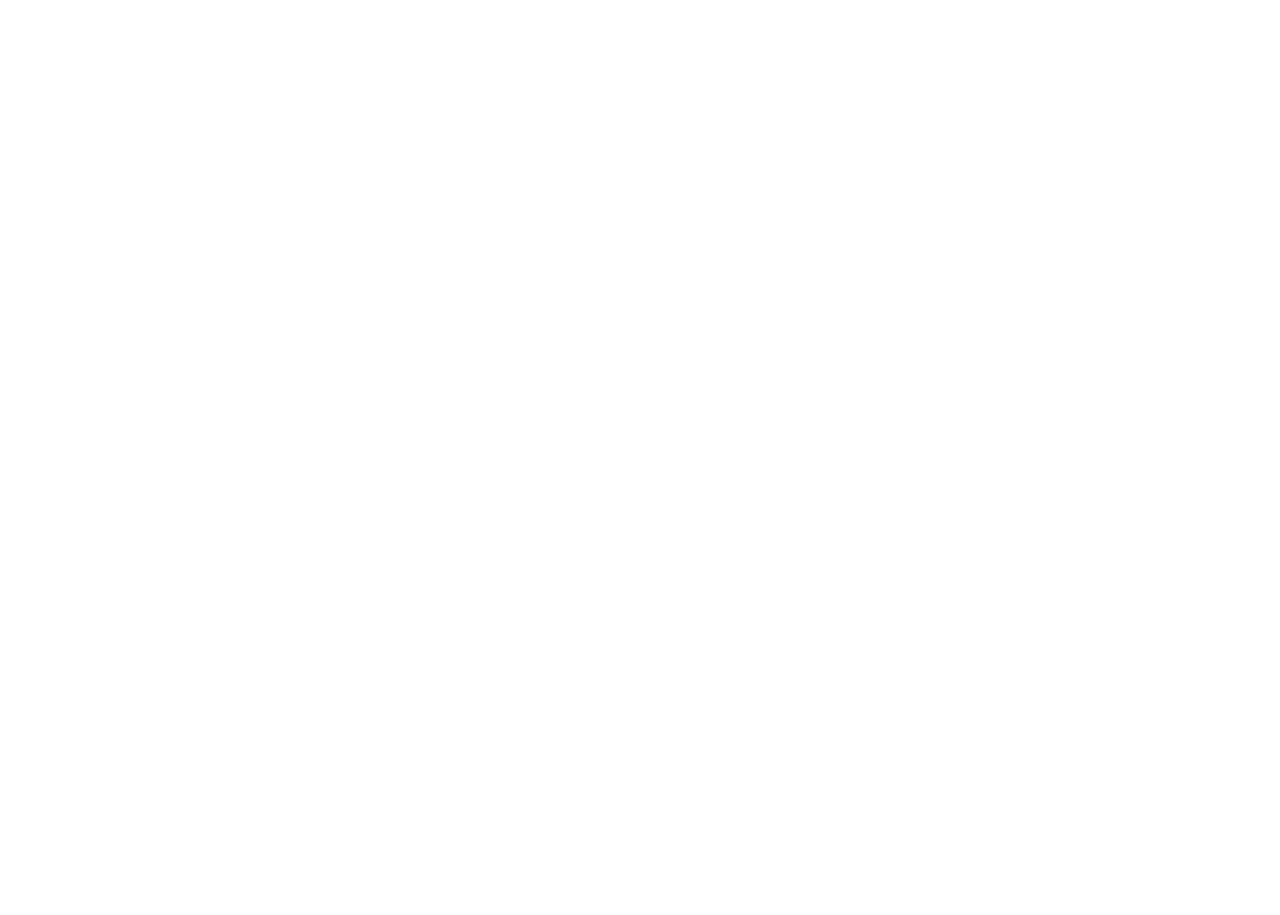
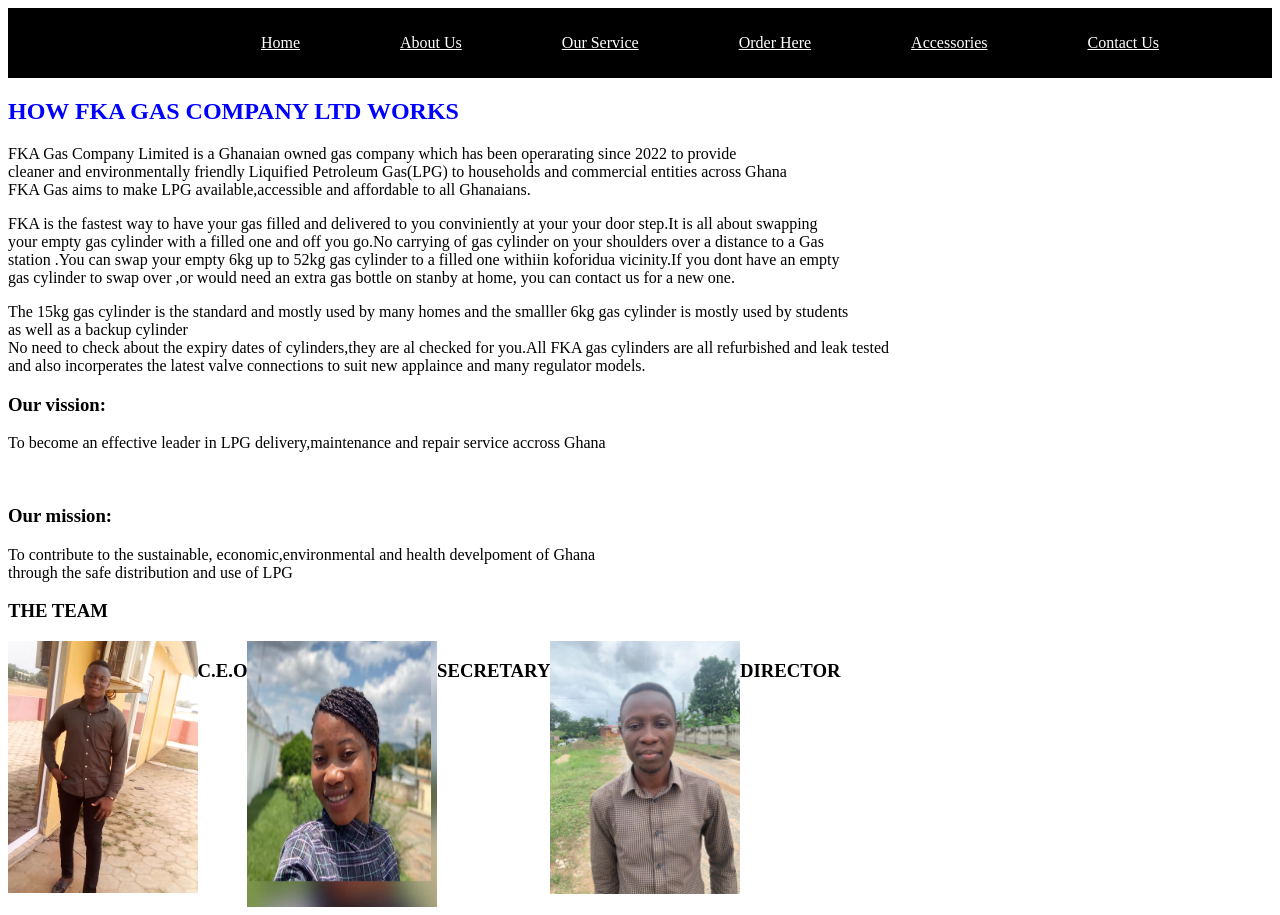
Before and after one commit to Kizita/FKA, a plain HTML site: page aboutus.html in a window 1280 px wide. Before the commit the page ends 800 px from the top, so only its background shows below. Drawn offline with Linux system fonts and the light colour scheme.

Commit message:
contact update

```diff
--- a/aboutus.html
+++ b/aboutus.html
@@ -4,10 +4,52 @@
     <meta charset="UTF-8">
     <meta http-equiv="X-UA-Compatible" content="IE=edge">
     <meta name="viewport" content="width=device-width, initial-scale=1.0">
-    <title>Document</title>
+    <title>About us</title>
+    <link rel="stylesheet" href="style.css">
+    <link rel="stylesheet" href="https://cdnjs.cloudflare.com/ajax/libs/font-awesome/4.7.0/css/font-awesome.min.css">
 </head>
 <body>
-
-
+    <div class="fka">
+        <nav class="navbar">
+            <ul>
+                <li><a href="index.html">Home</a></li>
+                <li><a href="aboutus.html">About Us</a></li>
+                <li><a href="our-services.html"> Our Service</a></li>
+                <li><a href="orderhere.html">Order Here</a></li>
+                <li><a href="accessories.html"> Accessories</a></li>
+                <li><a href="contactus.html"> Contact Us</a></li>
+            </ul>
+        </nav>
+    </div>
+    <h2 class="how">HOW FKA GAS COMPANY LTD WORKS</h2>
+    <div>
+        <p>FKA Gas Company Limited is a Ghanaian owned gas company which has been operarating since 2022 to provide<br>
+        cleaner and environmentally friendly Liquified Petroleum Gas(LPG) to households and commercial entities across Ghana<br>
+FKA Gas aims to make LPG available,accessible and affordable to all Ghanaians.
+</p>
+<p>
+    FKA is the fastest way to have your gas filled and delivered to you conviniently at your your door step.It is all about swapping<br>
+    your empty gas cylinder with a filled one and off you go.No carrying of gas cylinder on your shoulders over a distance to a Gas<br>
+    station .You can swap your empty 6kg up to 52kg gas cylinder to a filled one withiin koforidua vicinity.If you dont have an empty<br>
+     gas cylinder to swap over ,or would need an extra gas bottle on stanby at home, you can contact us for a new one.
+</p>
+<p>
+    The 15kg gas cylinder is the standard and mostly used by many homes and the smalller 6kg gas cylinder is mostly used by students<br>
+    as well as a backup cylinder<br>
+    No need to check about the expiry dates of cylinders,they are al checked for you.All FKA gas cylinders are all refurbished and leak tested<br>
+    and also incorperates the latest valve connections to suit new applaince and many regulator models.<br>
+</p>
+<p>
+    <h3>Our vission: </h3><p>To become an effective leader in LPG delivery,maintenance and repair service accross Ghana</p><br>
+    <h3>Our mission:</h3>To contribute to the sustainable, economic,environmental and health develpoment of Ghana<br>
+    through the safe distribution and use of LPG</p>
+</p>
+    </div>
+    <h3>THE TEAM</h3>
+<div class="images">
+    <img class="img1" src="image/bco.jpg"><h3>C.E.O</h3></br>
+    <img class="img2" src="image/kizita.jpg"><br><h3>SECRETARY</h3></br>
+    <img class="img3" src="image/EVANS.jpg"><br><h3>DIRECTOR</h3></br>
+</div>
 </body>
 </html>
--- a/style.css
+++ b/style.css
@@ -4,9 +4,11 @@
     flex-direction: row;
     display: flex;
 
+
 }
 .navbar{
     text-align: center;
+
 
     padding: 10px;
 }
@@ -44,7 +46,57 @@
     border: none;
     border-radius: 10px;
 }
-.workdays{
+
+.how{
+    color: blue;
+}
+
+
+
+
+
+
+
+
+
+
+
+
+
+
+
+
+
+
+
+
+
+.img2{
+    height: 266px;
+    width: 15%;
+}
+
+
+.img1{
+    height: 15%;
+    width: 15%;
+}
+
+.img3{
+    height: 18%;
+    width: 15%;
+}
+.images{
     display: flex;
-flex-direction: row;
+    flex-direction: row;
 }
+.cd{
+    background-color: black;
+    color: white;
+    height: 500px;
+    width: 30%;
+
+}
+.cdaddress{
+    justify-content:space-between;
+}
```
Also changed, not shown: contactus.html (+10 -2 lines), image/EVANS.jpg (added), image/bco.jpg (added), image/kizita.jpg (added).
